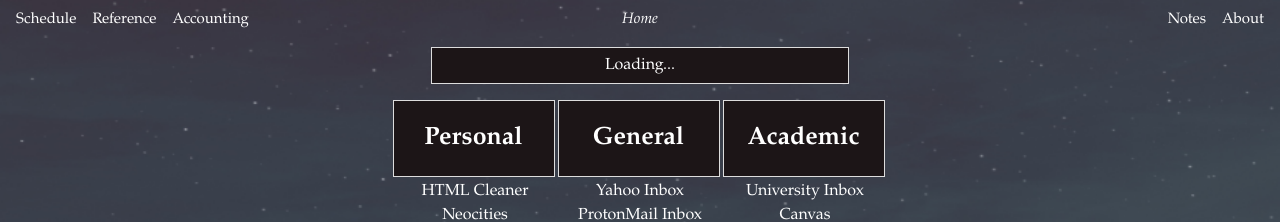
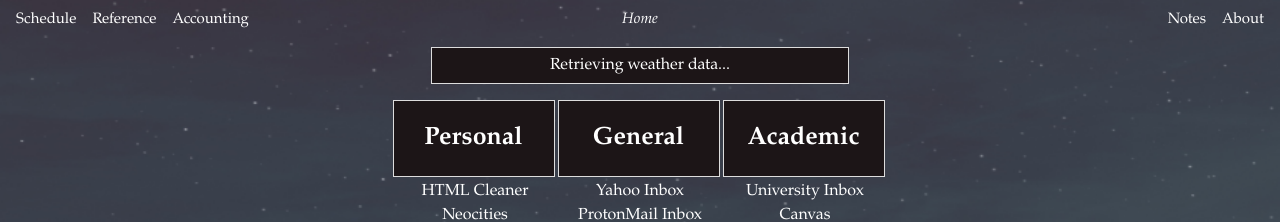
Before and after one commit to coffee-dan/react-startpage, a React (Create React App) app: page / in a window 1280 px wide. Shown: the top 222 px of the page. Built offline with nearby package versions, Linux system fonts and the light colour scheme; no server answers.

Commit message:
App fails gracefully without API key
Added check for HTTP response code 200

```diff
--- a/src/components/Home.jsx
+++ b/src/components/Home.jsx
@@ -4,7 +4,6 @@
 
 import React from "react"
 
-//import Navbar from "./Navbar"
 import WeatherContainer from "./WeatherContainer"
 import CatalogContainer from "./CatalogContainer"
 import TimeWaster from "./TimeWaster"
@@ -40,10 +39,14 @@ class Home extends React.Component {
 		fetch(APILink)
 			.then(response => response.json())
 			.then(data => {
-				this.setState({
-					weatherData: data,
-					loading: false
-				})
+
+				if( data.cod === 200 )
+					this.setState({
+						weatherData: data,
+						loading: false
+					})
+
+				console.log(`${data.cod}: ${data.message}`)
 			})
 			.catch(error => {
 				console.log('Error fetching and parsing data', error);
@@ -55,7 +58,7 @@ class Home extends React.Component {
 			<div className="BodyContainer">
 				<WeatherContainer data={this.state.weatherData} loading={this.state.loading}/>
 				<CatalogContainer catalogs={catalogsData} />
-				<img src={mailput} alt="blame coffee-dan" />
+				<img src={mailput} alt="Animated gif of email moving transferring between two computer terminals." />
 				<TimeWaster />
 				<PokemonDisplay />
 			</div>
--- a/src/components/WeatherContainer.js
+++ b/src/components/WeatherContainer.js
@@ -7,7 +7,7 @@ import React from "react"
 function WeatherContainer(props) {
 	let weatherText
 	if (props.loading) {
-		weatherText = "Loading..."
+		weatherText = "Retrieving weather data..."
 	}
 	else {
 		const name = props.data.name
```
